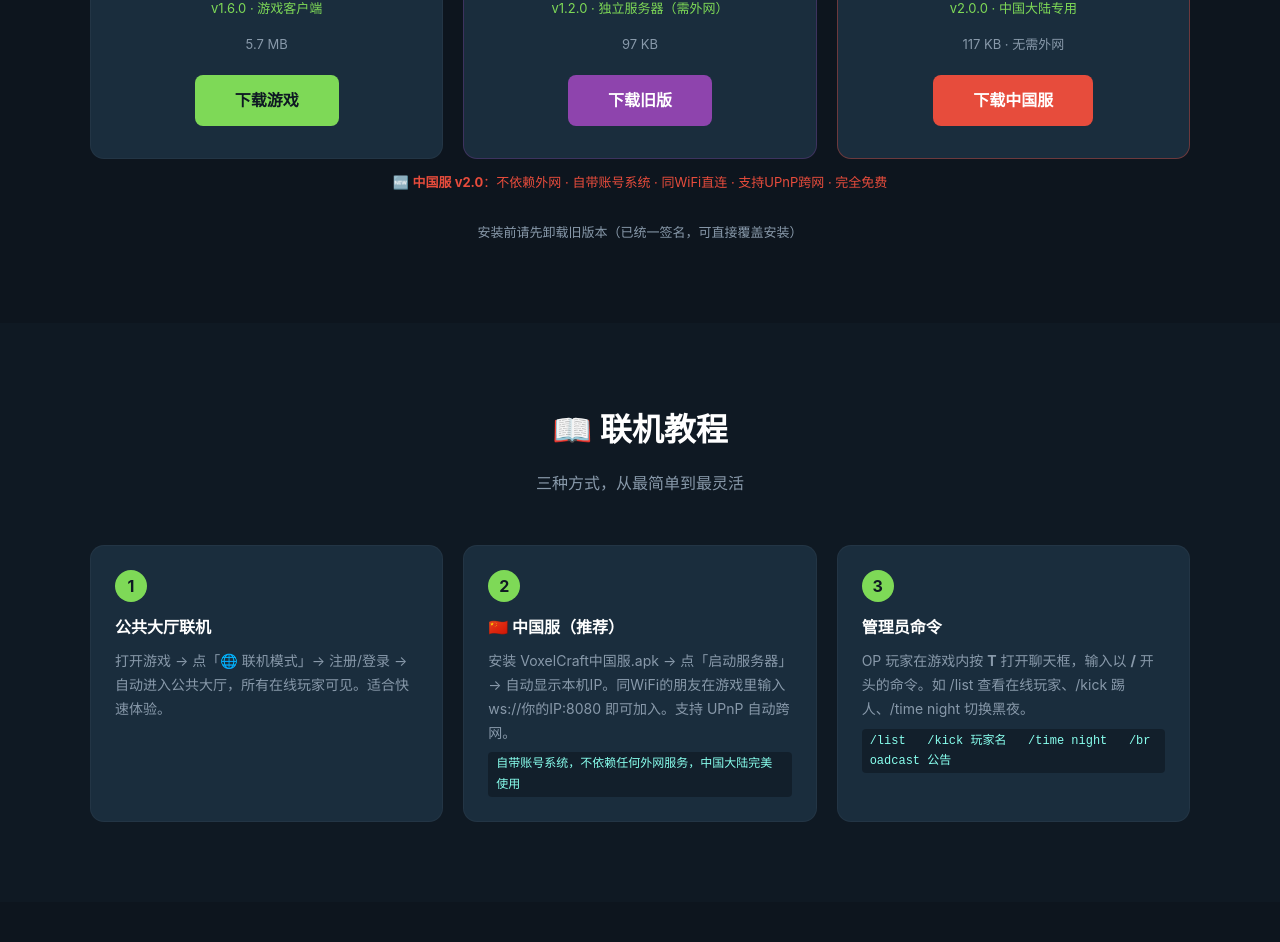
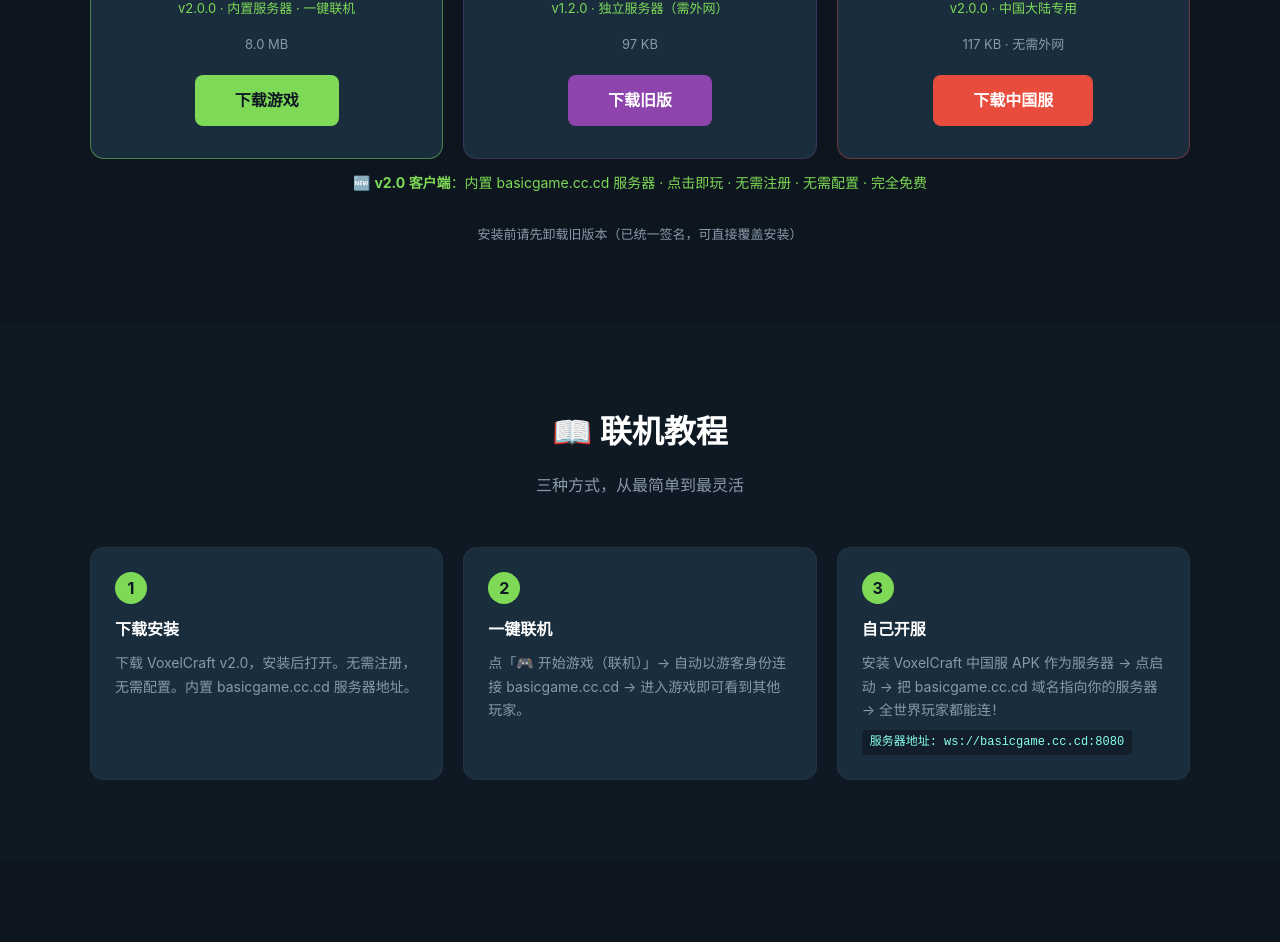
Before and after one commit to HuHuBasic/voxelcraft, a plain HTML site: page index.html in a window 1280 px wide. Shown: the part 1563-2505 px from the top of the page. Drawn offline with Linux system fonts and the light colour scheme.

Commit message:
更新 v2.0 客户端下载入口和联机教程

```diff
--- a/index.html
+++ b/index.html
@@ -166,11 +166,11 @@
     <h2>📦 下载</h2>
     <p class="subtitle">链接永久有效，不受服务器地址变化影响</p>
     <div class="dl-cards">
-      <div class="dl-card">
-        <div class="dl-name">VoxelCraft</div>
-        <div class="dl-ver">v1.6.0 · 游戏客户端</div>
-        <div class="dl-size">5.7 MB</div>
-        <a class="dl-btn" href="https://github.com/HuHuBasic/voxelcraft/releases/download/v1.2.0/VoxelCraft.apk" download target="_blank">下载游戏</a>
+      <div class="dl-card" style="border-color:rgba(126,217,87,0.5);">
+        <div class="dl-name" style="color:#7ed957;">🆕 VoxelCraft v2.0</div>
+        <div class="dl-ver">v2.0.0 · 内置服务器 · 一键联机</div>
+        <div class="dl-size">8.0 MB</div>
+        <a class="dl-btn" style="background:#7ed957;color:#0f1923;font-weight:700;" href="https://github.com/HuHuBasic/voxelcraft/raw/main/VoxelCraft.apk" download target="_blank">下载游戏</a>
       </div>
       <div class="dl-card server">
         <div class="dl-name">VoxelCraft Server</div>
@@ -185,7 +185,7 @@
         <a class="dl-btn" style="background:#e74c3c;color:#fff;" href="https://github.com/HuHuBasic/voxelcraft/raw/main/VoxelCraftChinaServer.apk" download target="_blank">下载中国服</a>
       </div>
     </div>
-    <p style="text-align:center;margin-top:12px;color:#e74c3c;font-size:13px;">🆕 <b>中国服 v2.0</b>：不依赖外网 · 自带账号系统 · 同WiFi直连 · 支持UPnP跨网 · 完全免费</p>
+    <p style="text-align:center;margin-top:12px;color:#7ed957;font-size:14px;">🆕 <b>v2.0 客户端</b>：内置 basicgame.cc.cd 服务器 · 点击即玩 · 无需注册 · 无需配置 · 完全免费</p>
     <p style="text-align:center;margin-top:28px;color:var(--sub);font-size:13px;">安装前请先卸载旧版本（已统一签名，可直接覆盖安装）</p>
   </div>
 </section>
@@ -198,20 +198,19 @@
     <div class="steps">
       <div class="step">
         <div class="num">1</div>
-        <h4>公共大厅联机</h4>
-        <p>打开游戏 → 点「🌐 联机模式」→ 注册/登录 → 自动进入公共大厅，所有在线玩家可见。适合快速体验。</p>
+        <h4>下载安装</h4>
+        <p>下载 VoxelCraft v2.0，安装后打开。无需注册，无需配置。内置 basicgame.cc.cd 服务器地址。</p>
       </div>
       <div class="step">
         <div class="num">2</div>
-        <h4>🇨🇳 中国服（推荐）</h4>
-        <p>安装 VoxelCraft中国服.apk → 点「启动服务器」→ 自动显示本机IP。同WiFi的朋友在游戏里输入 ws://你的IP:8080 即可加入。支持 UPnP 自动跨网。</p>
-        <code>自带账号系统，不依赖任何外网服务，中国大陆完美使用</code>
+        <h4>一键联机</h4>
+        <p>点「🎮 开始游戏（联机）」→ 自动以游客身份连接 basicgame.cc.cd → 进入游戏即可看到其他玩家。</p>
       </div>
       <div class="step">
         <div class="num">3</div>
-        <h4>管理员命令</h4>
-        <p>OP 玩家在游戏内按 <b>T</b> 打开聊天框，输入以 <b>/</b> 开头的命令。如 /list 查看在线玩家、/kick 踢人、/time night 切换黑夜。</p>
-        <code>/list &nbsp; /kick 玩家名 &nbsp; /time night &nbsp; /broadcast 公告</code>
+        <h4>自己开服</h4>
+        <p>安装 VoxelCraft 中国服 APK 作为服务器 → 点启动 → 把 basicgame.cc.cd 域名指向你的服务器 → 全世界玩家都能连！</p>
+        <code>服务器地址: ws://basicgame.cc.cd:8080</code>
       </div>
     </div>
   </div>
```
